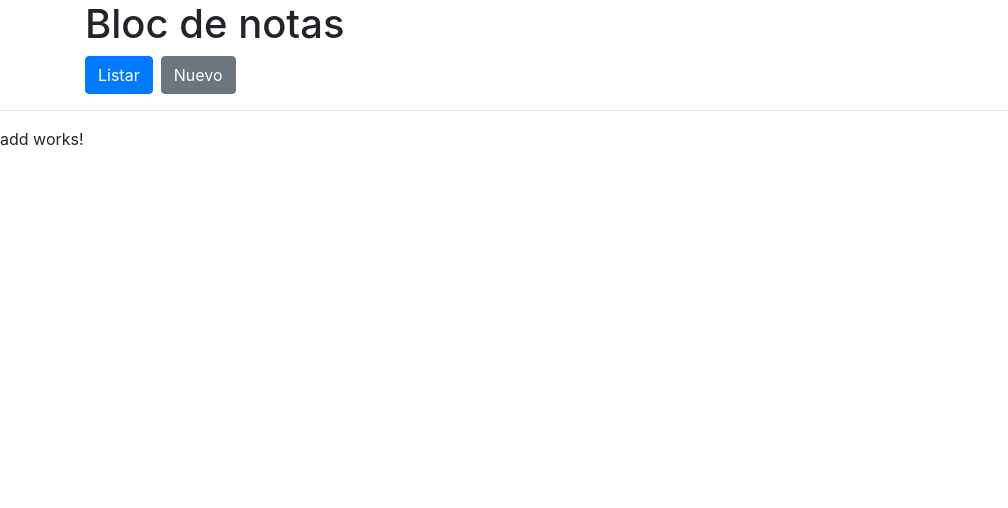
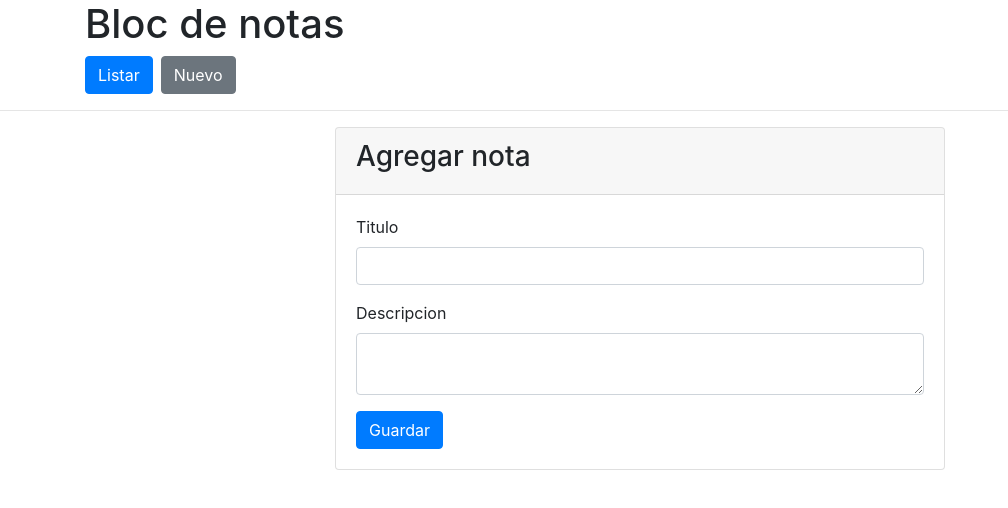
Before and after one commit to sofiaq2201/block-notas-angular, an Angular app: page /add in a window 1280 px wide. Shown: the top 508 px of the page, without its empty margins (0-1008 px from the left). Built offline with nearby package versions, Linux system fonts and the light colour scheme.

Commit message:
Added createNote function

```diff
--- a/src/app/blocknotas/add/add.component.html
+++ b/src/app/blocknotas/add/add.component.html
@@ -1 +1,21 @@
-<p>add works!</p>
+<div class="container col-md-6">
+    <div class="card">
+        <div class="card-header">
+            <h3>Agregar nota</h3>
+        </div>
+        <div class="card-body">
+            <form action="">
+                <div class="form-group">
+                    <label for="title">Titulo</label>
+                    <input type="text" [(ngModel)]="blocknota.title" name="title" id="" class="form-control">
+                </div>
+                <div class="form-group">
+                    <label for="description">Descripcion</label>
+                    <textarea [(ngModel)]="blocknota.description" name="description" id="" class="form-control">
+                    </textarea>
+                </div>
+                <input (click)="saveNote(blocknota)" type="submit" value="Guardar" class="btn btn-primary">
+            </form>
+        </div>
+    </div>
+</div>
--- a/src/app/blocknotas/add/add.component.ts
+++ b/src/app/blocknotas/add/add.component.ts
@@ -1,4 +1,7 @@
 import { Component, OnInit } from '@angular/core';
+import { ServiceService } from '../../service/service.service';
+import { Router } from '@angular/router';
+import { BlockNota } from '../../modelo/BlockNota';
 
 @Component({
   selector: 'app-add',
@@ -7,9 +10,21 @@ import { Component, OnInit } from '@angular/core';
 })
 export class AddComponent implements OnInit {
 
-  constructor() { }
+  constructor(private service:ServiceService, private router:Router) { }
 
   ngOnInit() {
   }
+  blocknota: BlockNota = new BlockNota;
+
+  saveNote(blocknota: BlockNota){
+    if(!blocknota.title){
+      blocknota.title = "";
+    }
+    this.service.createNote(blocknota)
+      .subscribe(data => {
+        alert("se agrego con exito");
+        this.router.navigate(["listar"]);
+      })
+  }
 
 }
--- a/src/app/service/service.service.ts
+++ b/src/app/service/service.service.ts
@@ -15,4 +15,8 @@ export class ServiceService {
   getNotas() {
     return this.http.get<BlockNota[]>(this.url);
   }
+
+  createNote(blocknota: BlockNota){
+    return this.http.post<BlockNota>(this.url, blocknota);
+  }
 }
```
